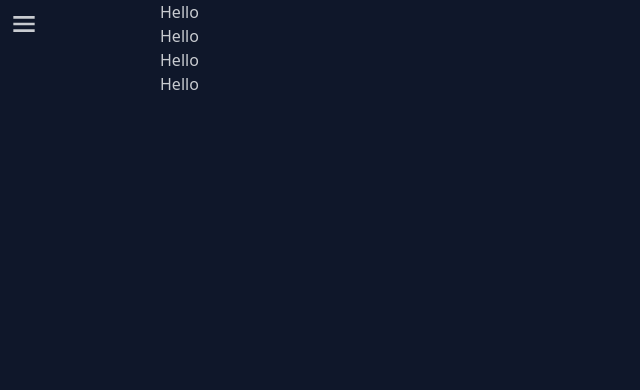
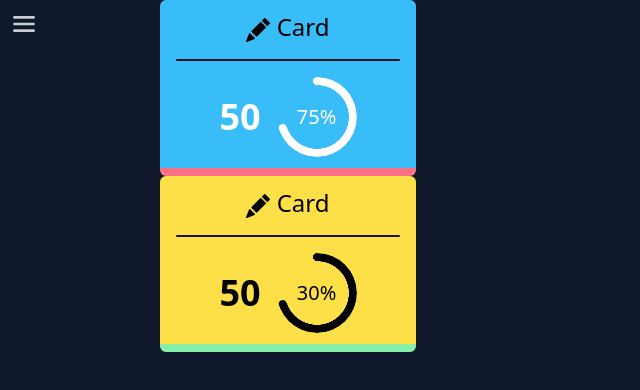
Before and after one commit to BrownCoderAyush/CRM_React, a React (Vite) app: page / in a window 1280 px wide. Shown: the top 390 px of the page, without its empty margins (0-640 px from the left). Built offline with nearby package versions, Linux system fonts and the light colour scheme; sample sign-in values are in the browser's storage.

Commit message:
highly reusable card component created

```diff
--- a/src/Redux/Slices/AuthSlice.js
+++ b/src/Redux/Slices/AuthSlice.js
@@ -43,11 +43,19 @@ export const signup = createAsyncThunk("/auth/signup",async(data)=>{
 const authSlice = createSlice({
     name:"auth",
     initialState,
-    reducers : {},
+    reducers : {
+        logout : (state)=>{
+            localStorage.clear();
+            state.role = "";
+            state.isLoggedIn = false;
+            state.data = undefined;
+            state.token = "";
+        }
+    },
     extraReducers : (builder)=>{
 
         builder.addCase(login.fulfilled,(state,action)=>{
-            // console.log(action,"action");
+
             // in case backend status is not the desired one then return
             if(!action.payload || action.payload?.status!==201)return;
             state.isLoggedIn=(action.payload?.data?.token!== undefined);
@@ -63,4 +71,5 @@ const authSlice = createSlice({
     }
 
 });
+export const {logout} = authSlice.actions;
 export default authSlice.reducer;
--- /dev/null
+++ b/src/components/Card.jsx
@@ -0,0 +1,30 @@
+export default function Card({
+    children,
+    borderColor="border-error",
+    titleText = 'Card',
+    quantity = 50,
+    status = 75 ,
+    background="bg-primary",
+    fontColor="text-white",
+    dividerColor="bg-black"
+}) {
+    return (
+        <div className={`w-64 h-44 ${background} rounded-md flex flex-col items-center justify-center py-4 border-b-8 ${borderColor}`}>
+            <div className="text-black text-2xl">
+                {children} <span>{titleText}</span>
+            </div>
+            <div className={`divider ${dividerColor} h-0.5  mx-4 rounded-md`}>
+            </div>
+            <div className="flex  space-around items-center gap-[1rem]">
+                <div className={`text-4xl font-semibold ${fontColor}`}>
+                    {quantity}
+                </div>
+                <div
+                    className={`radial-progress text-xl ${fontColor}`}
+                    style={{ "--value": 70 }}
+                    role="progressbar">
+                    {status}%
+                </div>
+            </div>
+        </div>);
+}
--- a/src/layouts/HomeLayout.jsx
+++ b/src/layouts/HomeLayout.jsx
@@ -1,10 +1,35 @@
-import { useRef } from "react";
+import { useEffect, useRef } from "react";
 import { BiMenu } from "react-icons/bi";
+import { useDispatch, useSelector } from "react-redux";
+import { Link, useNavigate } from "react-router-dom";
+
+import { logout } from "../Redux/Slices/AuthSlice";
 
 
 function HomeLayout({children}){
 
     const drawer = useRef(null);
+    const auth=useSelector(state=>state.auth);
+    const dispatch = useDispatch();
+    const navigator = useNavigate();
+
+    useEffect(()=>{
+        console.log(auth.isLoggedIn,"auth");
+    });
+
+    async function onLogout(){
+        dispatch(logout());
+        navigator('/login');
+
+    }
+
+    //don't allow user to get into "/" if not loggedIn
+    useEffect(()=>{
+        if(!auth.isLoggedIn){
+            navigator("/login");
+        }
+    },[]);
+
     return (
         <div className="min-h-[90vh]">
         <div
@@ -35,8 +60,17 @@ function HomeLayout({children}){
                     <li><a>Dashboard</a></li>
                     <li className="absolute bottom-3 w-full ">
                         <div className="w-full flex gap-8">
-                            <button className="inline btn btn-primary px-4 py-2 ">Login</button>
-                            <button className="inline btn btn-secondary px-4 py-2">Signup</button>
+                            {!auth.isLoggedIn ? (
+                                <>
+                                <button className="inline btn btn-primary px-4 py-2 "><Link to="/login">LogIn</Link></button>
+                                <button className="inline btn btn-secondary px-4 py-2"><Link to="/signup">Signup</Link> </button>
+                                </>
+                            ) : (
+                                <>
+                                <button className="inline btn btn-primary px-4 py-2 ">Profile</button>
+                                <button className="inline btn btn-secondary px-4 py-2" onClick={onLogout}>Logout</button>
+                                </>
+                            )}
                         </div>
                     </li>
                 </ul>
@@ -45,7 +79,6 @@ function HomeLayout({children}){
         <div className="w-3/4 m-auto">
         <div>
         {children}
-
         </div>
         </div>
     </div>
--- a/src/pages/Home.jsx
+++ b/src/pages/Home.jsx
@@ -1,3 +1,6 @@
+import { BsFillPencilFill } from "react-icons/bs";
+
+import Card from "../components/Card";
 import HomeLayout from "../layouts/HomeLayout";
 
 
@@ -7,10 +10,18 @@ export default function Home() {
 
     return (
         <HomeLayout>
-            <h1>Hello</h1>
-            <h1>Hello</h1>
-            <h1>Hello</h1>
-            <h1>Hello</h1>
+            <Card>
+                <BsFillPencilFill className="inline " />
+            </Card>
+            <Card
+                background="bg-yellow-300"
+                borderColor="border-green-300"
+                fontColor="text-black"
+                dividerColor="bg-black"
+                status={30}
+            >
+                <BsFillPencilFill className="inline " />
+            </Card>
         </HomeLayout>
     );
 }
```
Also changed, not shown: .eslintrc.cjs.
